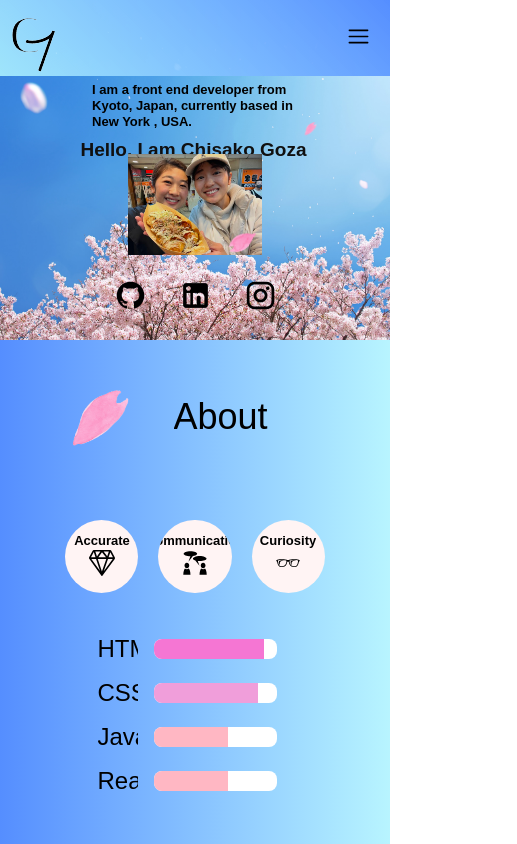
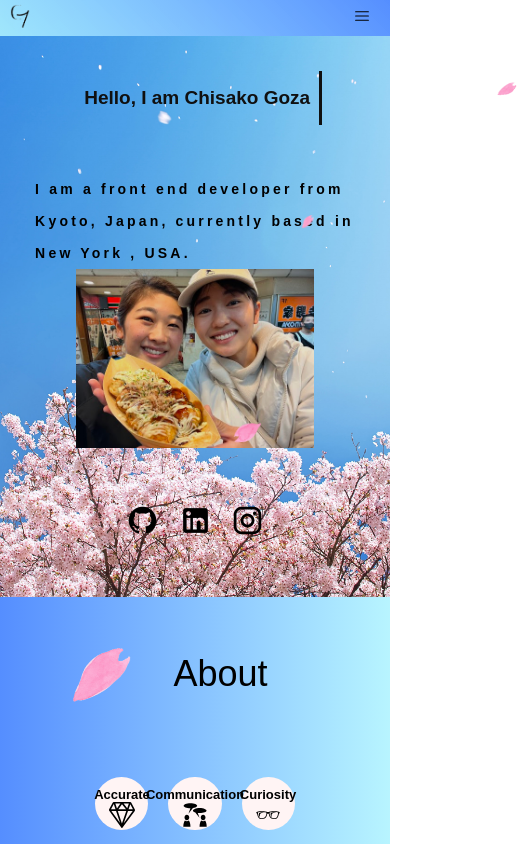
Before and after one commit to Chii1103/chisako_goza-, a React (Create React App) app: page / in a window 390 px wide. Shown: the top 844 px of the page, 517 px wide, since content can reach past the window. Built offline with nearby package versions, Linux system fonts and the light colour scheme.

Commit message:
added global.scss,
removed footer logo, Contact section,

changed the size for header and footer nav, header height responsive

```diff
--- a/src/components/AboutContainer.js
+++ b/src/components/AboutContainer.js
@@ -25,7 +25,7 @@ const aboutArray = [
 
 
 const AboutCard = ({ aboutTitle, aboutImg }) => (
-  <div className="aboutContainer-wrap" id="about" >
+  <div className="aboutContainer-wrap section" id="about" >
     <h3 className="aboutTitle">{aboutTitle}</h3>
     <div className="aboutImg" >{aboutImg}</div>
   </div>
--- a/src/components/Footer.js
+++ b/src/components/Footer.js
@@ -3,7 +3,7 @@
 function Footer() {
   return (
     <div className='Footer-wrap'>
-     <a href="#"><img className="FooterLogo" src="/images/logo_cg.png" alt="logo" /></a>
+
       <nav className='FooterComponent'>
         <ul className='FooterNav' >
          <a href="#about"> <li className='FooterNavOption'>About</li></a>
--- a/src/components/Header.js
+++ b/src/components/Header.js
@@ -21,6 +21,7 @@ const [isMenuOpen, setIsMenuOpen] = useState(false);
         </ul>
       </nav>
       <div className="menuIcon" onClick={toggleMenu}><RxHamburgerMenu /></div>
+
     </div>
   )
 }
--- a/src/components/MainVisual.js
+++ b/src/components/MainVisual.js
@@ -22,7 +22,19 @@ const MainVisual =()=> {
       <img className="mvSakuraS2" src="/images/sakuraS.png" />
 
       <div className="mvInner">
-        <div className="mv-left">
+
+      <div className="mv-top">
+          I am a front end  developer from Kyoto, Japan,
+          currently based in New York , USA.
+        </div>
+
+
+        <div className='mv-center'>
+          <img className="mv-me" src="/images/mainVisual.png" />
+        </div>
+
+
+        <div className="mv-bottom">
           <div className="icons-links-wrap">
            <a href="https://github.com/Chii1103" target="_blank" rel="noopener noreferrer">
            <img className='links-img' src="/images/github.png" />
@@ -36,16 +48,9 @@ const MainVisual =()=> {
           </div>
         </div>
 
-        <div className='mv-center'>
 
-          {/* <h2 className='mv-h2'>Thank you so much for visiting！</h2> */}
-          <img className="mv-me" src="/images/mainVisual.png" />
 
-        </div>
-        <div className="mv-right">
-          I am a front end  developer from Kyoto, Japan,
-          currently based in New York , USA.
-        </div>
+
 
 
       </div>
--- a/src/styles/Footer.scss
+++ b/src/styles/Footer.scss
@@ -8,23 +8,13 @@
   // padding: 0 3rem;
 
 
-
-.FooterLogo{
-  cursor: pointer;
-  padding: 0 10px;
-
-  &:active {
-    transform: scale(0.95);
-    opacity: 0.8;
-  }
-}
-
 .FooterComponent{
   .FooterNav {
     display: flex;
     gap: 6rem;
     padding-left: 7rem;
-
+    font-size: var(--font-size-XL);
+    list-style-type: none;
     a {
       .FooterNavOption{
         &:active {
--- /dev/null
+++ b/src/styles/Global.scss
@@ -0,0 +1,54 @@
+* {
+  @import url("https://fonts.googleapis.com/css2?family=Italiana&display=swap");
+  padding: 0;
+  margin: 0;
+  box-sizing: border-box;
+  max-width: auto;
+  height: auto;
+  // overflow-x: hidden;
+
+ /*--------------custom scrollbar----------------*/
+ ::-webkit-scrollbar {
+  width: 15px;
+}
+::-webkit-scrollbar-track {
+  background: #d1e5ff;
+}
+
+::-webkit-scrollbar-thumb {
+  background: linear-gradient(#edaccfba, #e96196);
+  border-radius: 10px;
+}
+}
+
+body{
+/////////////////////////////////////////////
+ //----------font-size---------------------//
+ /////////////////////////////////////////////
+--font-size-XS:13px;
+--font-size-S:14px;
+--font-size-M:16px;
+--font-size-L:18px;
+--font-size-XL:20px;
+
+ /////////////////////////////////////////////
+ //----------font-color---------------------//
+ /////////////////////////////////////////////
+ --primary-color: #52aaea;
+ --secondary-color: #fff4f4;
+ --pink-color: rgb(255, 183, 195);
+ --black-color: #101010;
+
+ /////////////////////////////////////////////
+//----------font-family---------------------//
+/////////////////////////////////////////////
+ --primary-font-family: "Italiana", sans-serif;
+
+
+}
+
+
+.section{
+  width: 75%;
+  height: auto;
+}
--- a/src/styles/Header.scss
+++ b/src/styles/Header.scss
@@ -3,14 +3,17 @@
   position: fixed;
   z-index: 1;
   width: 100%;
+  height: 60px;
   display: flex;
   justify-content: space-between;
   align-items: center;
-  padding-top: 1rem;
+  padding:.9rem 0;
   background: linear-gradient(45deg, #aef3ffe0, #558eff);
   background-position: top bottom;
 
   .HeaderLogo {
+    width: 80%;
+    height: auto;
     &:active {
       transform: scale(0.95);
       opacity: 0.8;
@@ -31,53 +34,40 @@
       //
       margin: 0 20px;
       // color: white;
-      font-size: 20px;
+      font-size: var(--font-size-XL);
 
       &:active {
         transform: scale(0.95);
         opacity: 0.8;
       }
     }
-
-
   }
 
   .menuIcon {
-    display: none;
+    display: none; //good to have
+  }
+}
+
+
+///////////////
+ /* tablet */
+///////////////
+@media screen and (max-width: 959px) {
+  .HeaderContainer {
+    height: 59px;
+
+     .HeaderLogo {
+      width: 70%;
+      height: auto;
   }
 
-}
-
-/*smartphone */
-@media screen and (max-width: 599px) {
-  .HeaderContainer {
 
     .menuIcon {
       display: block;
       position: fixed;
-      top: 25px;
+      top: 11px;
       right: 20px;
-      font-size: 23px;
-    }
-
-    .HeaderComponent {
-      .HeaderNav {
-        display: none;
-      }
-
-
-
-      }
-    }
-  }
-
-
-/* tablet */
-@media screen and (min-width: 600px) and (max-width: 959px) {
-  .HeaderContainer {
-    .menuIcon {
-      display: block;
-      font-size: 33px;
+      font-size: 24px;
     }
 
     .HeaderComponent {
@@ -87,8 +77,29 @@
     }
   }
 }
+///////////////
+/*smartphone */
+///////////////
+@media screen and (max-width: 599px) {
+  .HeaderContainer {
+      height: 36px;
+    .HeaderLogo {
+      width: 60%;
+      height: auto;
+  }
 
-// /* pc */
-// @media only screen and (min-width: 960px) {
+    .menuIcon {
+      display: block;
+      position: fixed;
+      top: 8px;
+      right: 20px;
+      font-size: 16px;
+    }
 
-// }
+    .HeaderComponent {
+      .HeaderNav {
+        display: none;
+      }
+    }
+  }
+}
--- a/src/styles/Main.scss
+++ b/src/styles/Main.scss
@@ -1,34 +1,3 @@
-* {
-  @import url("https://fonts.googleapis.com/css2?family=Italiana&display=swap");
-  padding: 0;
-  margin: 0;
-  // font-family: 'Poppins', sans-serif;
-  max-width: auto;
-  height: auto;
-  overflow-x: hidden;
-  // --primary-color: #2FC4B2;
-  // --primary-color: #D2E6F7;
-  --primary-color: #52aaea;
-  --secondary-color: #fff4f4;
-  --pink-color: rgb(255, 183, 195);
-  --black-color: #101010;
-
-  --primary-font-family: "Italiana", sans-serif;
-
-  /*--------------custom scrollbar----------------*/
-  ::-webkit-scrollbar {
-    width: 15px;
-  }
-  ::-webkit-scrollbar-track {
-    background: #d1e5ff;
-  }
-
-  ::-webkit-scrollbar-thumb {
-    background: linear-gradient(#edaccfba, #e96196);
-    border-radius: 10px;
-  }
-}
-
 // .App {
 
 // }
@@ -44,7 +13,7 @@
   /* padding: 4rem 0 4rem; */
   font-family: var(--primary-font-family);
   position: relative;
-  padding: 11% 0 0 0;
+  padding: 6% 0 0 0;
 
   .mvSakuraS1 {
     width: 3%;
@@ -81,16 +50,13 @@
     color: var(--black-color);
     text-align: center;
     display: block;
-    // margin: 5rem auto;
     font-size: 67px;
     font-weight: 550;
     // animation: typing 6.5s cubic-bezier(0.25, 0.46, 0.45, 0.94) both;
-    position: absolute;
-    left: 0;
-    right: 0;
+    margin: 0 auto;
     // typing animation try area
     width: 24ch;
-    animation: typing 3s steps(24), effect .5s step-end infinite alternate;
+    animation: typing 3s steps(24), effect 0.5s step-end infinite alternate;
     white-space: nowrap;
     border-right: 3px solid;
 
@@ -99,13 +65,13 @@
 
   @keyframes typing {
     from {
-      width: 0
+      width: 0;
     }
   }
 
   @keyframes effect {
     50% {
-      border-color: transparent
+      border-color: transparent;
     }
   }
 
@@ -130,16 +96,16 @@
     }
   }
 
-  // @keyframes slide-right {
-  //   from {
-  //     transform: translateX(-100%);
-  //   }
+  @keyframes slide-right {
+    from {
+      transform: translateX(-100%);
+    }
 
-  //   to {
-  //     // transform: translateX(calc(50% - (1920px / 2)));
-  //     transform: translateX(100%);
-  //   }
-  // }
+    to {
+      // transform: translateX(calc(50% - (1920px / 2)));
+      transform: translateX(100%);
+    }
+  }
 
   // @keyframes slide-right {
   //   0% {
@@ -151,19 +117,21 @@
   //             transform: translateY(50%) translateX(50%);
   //   }
   // }
-}
 
   .mvInner {
     display: flex;
+    flex-direction: column;
     justify-content: space-evenly;
     align-items: center;
-  padding: 0 2%;
-
-  .mv-left {
-    width: 10%;
-    // position: absolute;
-    // top: 30%;
-    // left: 4.5rem;
+    padding: 0 6%;
+    margin: 3% 0 0 0;
+    .mv-top {
+      font-size: 29px;
+      font-weight: 600;
+      // font-family: 'poppins';
+      line-height: 3rem;
+      margin-bottom: 24px;
+      letter-spacing: 0.2rem;
     }
 
     .mv-center {
@@ -174,51 +142,30 @@
       gap: 1rem;
       // margin-bottom: 6rem;
       width: 36%;
-  }
 
       .mv-me {
         max-width: 600px;
         height: auto;
         filter: brightness(0.9);
       }
+    }
 
+    .mv-bottom {
+      padding: 2rem 0;
       .icons-links-wrap {
         display: flex;
-    flex-direction: column;
-    gap: 2rem;
+        gap: 1.2rem;
       }
 
       .links-img {
-    max-width: 66px;
-    max-height: 66px;
+        max-width: 33px;
+        max-height: 33px;
       }
 
       .links-img:hover {
         opacity: 0.6;
       }
-
-  // .btn-view {
-  //   width: 183px;
-  //   height: 82px;
-  //   background-color: #F5FFF4;
-  //   color: #2C2929;
-  //   // position: absolute;
-  //   // bottom: 23%;
-  //   // left: 50%;
-  //   // transform: translate(-50%, -50%);
-  // }
-
-  .mv-right {
-    display: flex;
-    align-items: center;
-    flex-direction: column;
-    justify-content: center;
-    gap: 6rem;
-    width: 25%;
-    font-size: 19px;
-    font-weight: 600;
-    // font-family: 'poppins';
-    line-height: 3rem;
+    }
   }
 }
 
@@ -240,14 +187,51 @@
   padding: 20px 0;
 }
 
-/*smartphone */
-@media screen and (max-width: 599px) {
+//////////////
+/* tablet */
+//////////////
+@media screen and (max-width: 959px) {
   .mainVisual-wrap {
     height: auto;
     .mv-h1 {
-      margin: 6rem auto 3rem auto;
+      margin: 3rem auto 3rem auto;
+      font-size: 26px;
+      font-weight: 600;
+    }
 
+    .mvInner {
+      display: flex;
+      // width: 100%;
+      // padding: 3rem;
+      margin: 0 auto;
+      flex-direction: column;
+      .mv-top {
         font-size: 19px;
+        font-weight: 600;
+        line-height: 2rem;
+        margin: 0 auto;
+        letter-spacing: 0.2rem;
+      }
+
+      .mv-center {
+        .mv-me {
+          width: 100%;
+          min-width: 298px;
+          height: fit-content;
+          margin-bottom: 24px;
+        }
+      }
+      .mv-bottom {
+        width: 100%;
+        .icons-links-wrap {
+          flex-direction: row;
+          justify-content: center;
+          margin-bottom: 24px;
+          .links-img {
+            width: 33px;
+          }
+        }
+      }
     }
   }
 
@@ -257,53 +241,31 @@
   }
 }
 
+/*smartphone */
+@media screen and (max-width: 599px) {
+  .mainVisual-wrap {
+
+   .mv-h1 {
+    padding: 1rem;
+      font-size: 19px;
+      font-weight: 600;
+  }
+
     .mvInner {
-  display: flex;
-  // width: 100%;
-  // padding: 3rem;
-  margin: 10% 0 0 0;
-  flex-direction: column-reverse;
-  .mv-left {
-    width: 100%;
-    .icons-links-wrap {
-      flex-direction: row;
-      justify-content: center;
-      margin-bottom: 24px;
+      padding: 0 9%;
+
+      .mv-top{
+        font-size: var(--font-size-S);
       }
-  }
+
       .mv-center {
         .mv-me {
           width: 100%;
+          min-width: 238px;
           height: fit-content;
           margin-bottom: 24px;
         }
       }
-  .mv-right {
-    width: 55%;
-    font-size: 13px;
-    font-weight: 600;
-    line-height: 1rem;
-    margin-bottom: 24px;
-  }
-
-  .links-img {
-    width: 33px;
     }
   }
-
-/* tablet */
-@media screen and (min-width: 600px) and (max-width: 959px) {
-  .mainVisual-wrap {
-    .mv-h1 {
-      font-size: 36px;
 }
-  }
-
-  /*--------------custom scrollbar----------------*/
-  ::-webkit-scrollbar {
-    display: none;
-  }
-
-
-
-}
```
Also changed, not shown: src/App.js (+3 -4 lines), src/components/FlowerArrangement.js (+7 -6 lines). Lines whose indentation alone changed are shown as unchanged.
